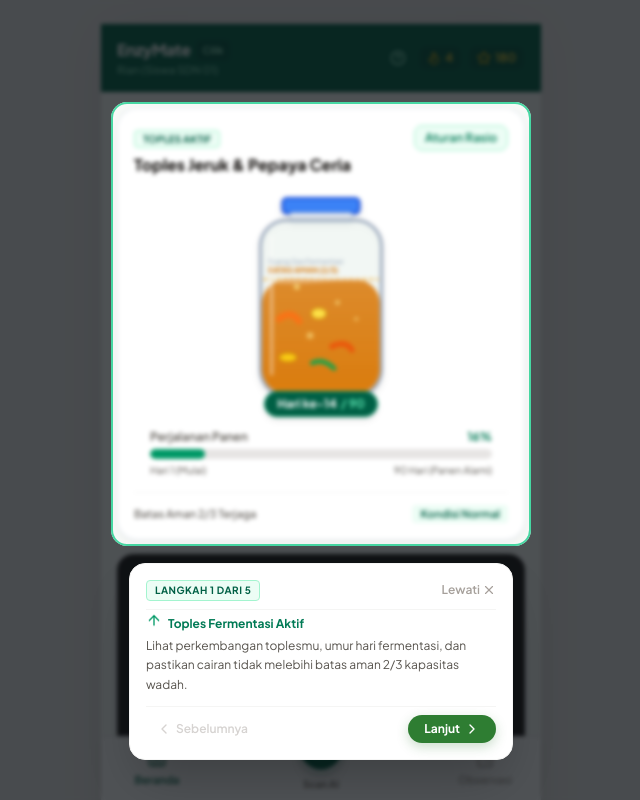
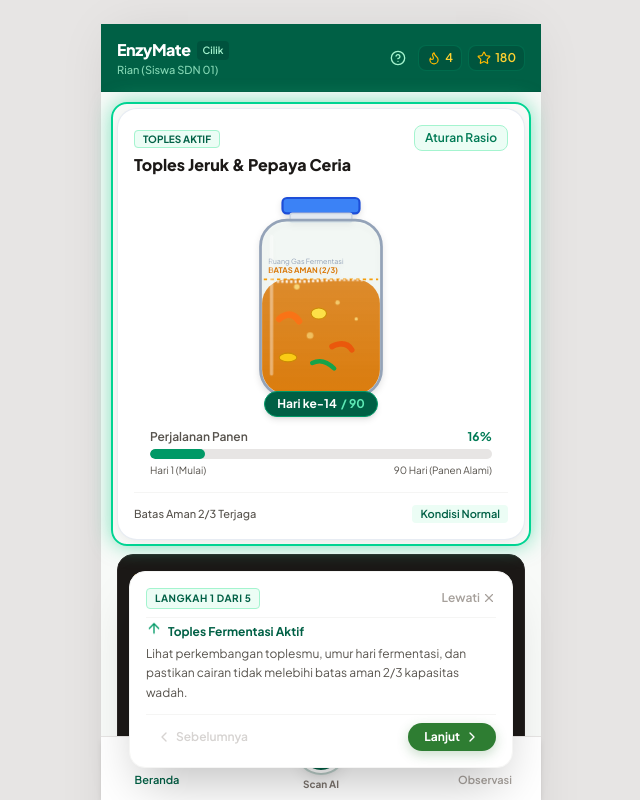
Before and after one commit to Liberate-dev/Enzymate, a React (Vite) app: page / in a window 1280 px wide. Both pictures are taken after a click on the button "Mulai Tur Panduan". Shown: the top 800 px of the page, without its empty margins (319-959 px from the left). Built offline with nearby package versions, Linux system fonts and the light colour scheme.

Commit message:
fix: cutout mask for zero blur on highlighted element, adaptive tooltip placement, and accurate header stats tracking

```diff
--- a/src/App.tsx
+++ b/src/App.tsx
@@ -297,7 +297,7 @@ export const App: React.FC = () => {
         {/* MAIN BODY AREA */}
         <main className="flex-1 flex flex-col overflow-hidden relative">
           {activeTab === 'home' && (
-            <div className="flex-1 overflow-y-auto p-4 space-y-3.5 pb-24">
+            <div id="main-scroll-container" className="flex-1 overflow-y-auto p-4 space-y-3.5 pb-24">
               {/* KARTU TOPLES AKTIF (Target Spotlight Step 1) */}
               <div id="tour-jar-card" className="enzymate-card p-4 relative">
                 <div className="flex justify-between items-start mb-2">
--- a/src/components/AppTourGuide.tsx
+++ b/src/components/AppTourGuide.tsx
@@ -1,11 +1,11 @@
-import React, { useState, useEffect } from 'react';
+import React, { useState, useEffect, useRef, useCallback } from 'react';
 import { ChevronLeft, ChevronRight, X, ArrowUp, ArrowDown } from 'lucide-react';
 
 export interface TourStep {
   targetId: string;
   title: string;
   description: string;
-  placement: 'top' | 'bottom' | 'center';
+  preferredPlacement?: 'top' | 'bottom';
 }
 
 const TOUR_STEPS: TourStep[] = [
@@ -13,31 +13,31 @@ const TOUR_STEPS: TourStep[] = [
     targetId: 'tour-jar-card',
     title: 'Toples Fermentasi Aktif',
     description: 'Lihat perkembangan toplesmu, umur hari fermentasi, dan pastikan cairan tidak melebihi batas aman 2/3 kapasitas wadah.',
-    placement: 'bottom'
+    preferredPlacement: 'bottom'
   },
   {
     targetId: 'tour-calculator-card',
     title: 'Kalkulator Takaran 1 : 3 : 10',
     description: 'Gunakan kalkulator ini untuk menghitung takaran presisi gula merah, sisa kulit buah, dan air sesuai volume toplesmu.',
-    placement: 'bottom'
+    preferredPlacement: 'bottom'
   },
   {
     targetId: 'tour-mission-card',
     title: 'Misi & Observasi Harian',
     description: 'Setiap hari, buka toples perlahan untuk merilis gas, lalu catat warna, aroma, dan jamur di kartu observasi harian.',
-    placement: 'top'
+    preferredPlacement: 'top'
   },
   {
     targetId: 'tour-scanner-button',
     title: 'AI Camera Scanner',
     description: 'Pindai sisa kulit buah atau sayur segar menggunakan kamera Edge AI offline untuk memastikan bahan layak sebelum difermentasi.',
-    placement: 'top'
+    preferredPlacement: 'top'
   },
   {
     targetId: 'tour-header-stats',
     title: 'Streak & Poin Kedisiplinan',
     description: 'Pertahankan streak harian dan raih poin untuk membuka lencana serta membawa kelasmu memimpin klasemen sekolah!',
-    placement: 'bottom'
+    preferredPlacement: 'bottom'
   }
 ];
 
@@ -58,30 +58,68 @@ export const AppTourGuide: React.FC<AppTourGuideProps> = ({
 }) => {
   const [currentStepIndex, setCurrentStepIndex] = useState(0);
   const [targetRect, setTargetRect] = useState<DOMRect | null>(null);
+  const rafRef = useRef<number | null>(null);
 
-  // Update target bounding box ketika step berganti atau window di-resize
+  // Fungsi sinkronisasi koordinat posisi elemen target
+  const syncRect = useCallback(() => {
+    if (!isOpen) return;
+    const step = TOUR_STEPS[currentStepIndex];
+    const el = document.getElementById(step.targetId);
+    if (el) {
+      const rect = el.getBoundingClientRect();
+      setTargetRect(rect);
+    }
+  }, [isOpen, currentStepIndex]);
+
+  // Handle scroll & penyesuaian saat step berganti
   useEffect(() => {
     if (!isOpen) return;
 
-    const updateRect = () => {
-      const step = TOUR_STEPS[currentStepIndex];
-      const el = document.getElementById(step.targetId);
-      if (el) {
-        el.scrollIntoView({ behavior: 'smooth', block: 'center' });
-        // Beri sedikit jeda scroll agar posisi rect akurat
-        setTimeout(() => {
-          const rect = el.getBoundingClientRect();
-          setTargetRect(rect);
-        }, 150);
+    const step = TOUR_STEPS[currentStepIndex];
+    const el = document.getElementById(step.targetId);
+
+    if (el) {
+      if (step.targetId === 'tour-header-stats') {
+        // Untuk header stats di langkah 5, scroll container ke paling atas seketika
+        const scrollContainer = document.getElementById('main-scroll-container');
+        if (scrollContainer) {
+          scrollContainer.scrollTo({ top: 0, behavior: 'auto' });
+        }
+        window.scrollTo({ top: 0, behavior: 'auto' });
       } else {
-        setTargetRect(null);
+        // Scroll instan ke elemen agar tidak terjadi delay animasi getBoundingClientRect
+        el.scrollIntoView({ behavior: 'auto', block: 'nearest' });
+      }
+    }
+
+    // Ambil koordinat awal
+    syncRect();
+
+    // Pastikan posisi ter-update setelah frame berikutnya
+    rafRef.current = requestAnimationFrame(() => {
+      syncRect();
+    });
+
+    const scrollContainer = document.getElementById('main-scroll-container');
+    const handleScroll = () => {
+      syncRect();
+    };
+
+    window.addEventListener('resize', handleScroll);
+    window.addEventListener('scroll', handleScroll, true);
+    if (scrollContainer) {
+      scrollContainer.addEventListener('scroll', handleScroll, { passive: true });
+    }
+
+    return () => {
+      if (rafRef.current) cancelAnimationFrame(rafRef.current);
+      window.removeEventListener('resize', handleScroll);
+      window.removeEventListener('scroll', handleScroll, true);
+      if (scrollContainer) {
+        scrollContainer.removeEventListener('scroll', handleScroll);
       }
     };
-
-    updateRect();
-    window.addEventListener('resize', updateRect);
-    return () => window.removeEventListener('resize', updateRect);
-  }, [isOpen, currentStepIndex]);
+  }, [isOpen, currentStepIndex, syncRect]);
 
   const handleNext = () => {
     if (currentStepIndex < TOUR_STEPS.length - 1) {
@@ -131,7 +169,7 @@ export const AppTourGuide: React.FC<AppTourGuideProps> = ({
               onClick={onDismissPrompt}
               className="w-full py-2 px-4 rounded-xl text-stone-500 hover:text-stone-800 font-semibold text-xs transition-colors"
             >
-              Nanti Saja (Bisa Dibuka Kapan Saja)
+              Nanti Saja
             </button>
           </div>
         </div>
@@ -139,7 +177,7 @@ export const AppTourGuide: React.FC<AppTourGuideProps> = ({
     );
   }
 
-  // ================= 2. SPOTLIGHT & BOKEH OVERLAY TOUR =================
+  // ================= 2. SPOTLIGHT DENGAN HOLE-CUTOUT (TIDAK BLUR DI AREA TARGET) =================
   if (!isOpen) return null;
 
   const currentStep = TOUR_STEPS[currentStepIndex];
@@ -147,33 +185,71 @@ export const AppTourGuide: React.FC<AppTourGuideProps> = ({
   const isLast = currentStepIndex === TOUR_STEPS.length - 1;
 
   // Hitung posisi kotak sorot dengan margin aman
-  const padding = 6;
-  const spotlightStyle: React.CSSProperties = targetRect
-    ? {
-        position: 'fixed',
-        top: Math.max(8, targetRect.top - padding),
-        left: Math.max(8, targetRect.left - padding),
-        width: targetRect.width + padding * 2,
-        height: targetRect.height + padding * 2,
-        borderRadius: '16px',
-        boxShadow: '0 0 0 9999px rgba(12, 16, 20, 0.72)',
-        border: '2px solid rgba(52, 211, 153, 0.9)',
-        zIndex: 51,
-        pointerEvents: 'none',
-        transition: 'all 0.25s ease-out'
-      }
-    : {};
+  const pad = 6;
+  const spotlightX = targetRect ? Math.max(4, targetRect.left - pad) : 0;
+  const spotlightY = targetRect ? Math.max(4, targetRect.top - pad) : 0;
+  const spotlightW = targetRect ? targetRect.width + pad * 2 : 0;
+  const spotlightH = targetRect ? targetRect.height + pad * 2 : 0;
+
+  // Logika posisi tooltip dinamis: jika target di bagian bawah layar (misal tombol Scan),
+  // tempatkan tooltip di bagian ATAS agar tidak menutupi tombol!
+  const isTargetAtBottom = targetRect ? targetRect.top > window.innerHeight * 0.45 : false;
 
   return (
     <div className="fixed inset-0 z-50 pointer-events-auto overflow-hidden animate-in fade-in duration-200">
-      {/* Efek Bokeh Latar Belakang */}
-      <div className="fixed inset-0 backdrop-blur-[2px] pointer-events-none" />
+      {/* SVG MASK UNTUK MENG-CUTOUT BLUR & WARNA GELAP DI AREA HIGHLIGHT */}
+      {targetRect && (
+        <svg className="fixed inset-0 w-0 h-0 pointer-events-none" aria-hidden="true">
+          <defs>
+            <mask id="spotlight-mask" maskUnits="userSpaceOnUse" maskContentUnits="userSpaceOnUse">
+              {/* Bagian putih: dilapisi gelap & blur */}
+              <rect width="100vw" height="100vh" fill="white" />
+              {/* Bagian hitam (cutout): 100% tembus pandang, TANPA BLUR, TANPA GELAP */}
+              <rect
+                x={spotlightX}
+                y={spotlightY}
+                width={spotlightW}
+                height={spotlightH}
+                rx={16}
+                ry={16}
+                fill="black"
+              />
+            </mask>
+          </defs>
+        </svg>
+      )}
 
-      {/* Kotak Sorotan Lampu (Spotlight Cutout) */}
-      {targetRect && <div style={spotlightStyle} />}
+      {/* OVERLAY GELAP & BOKEH DENGAN CUTOUT MASK (BAGIAN HIGHLIGHT TIDAK KENA BLUR) */}
+      <div
+        className="fixed inset-0 pointer-events-none z-50 transition-all duration-200"
+        style={{
+          backgroundColor: 'rgba(12, 16, 20, 0.72)',
+          backdropFilter: 'blur(3px)',
+          WebkitBackdropFilter: 'blur(3px)',
+          mask: targetRect ? 'url(#spotlight-mask)' : 'none',
+          WebkitMask: targetRect ? 'url(#spotlight-mask)' : 'none'
+        }}
+      />
 
-      {/* Dialog Panduan & Penunjuk Panah */}
-      <div className="fixed inset-x-4 z-52 flex justify-center bottom-6 sm:bottom-10 pointer-events-auto">
+      {/* BINGKAI HIGHLIGHT HIJAU MENYALA DI SEKELILING ELEMEN TARGET */}
+      {targetRect && (
+        <div
+          className="fixed pointer-events-none z-51 rounded-2xl border-2 border-emerald-400 shadow-[0_0_20px_rgba(52,211,153,0.6)] transition-all duration-200"
+          style={{
+            top: spotlightY,
+            left: spotlightX,
+            width: spotlightW,
+            height: spotlightH
+          }}
+        />
+      )}
+
+      {/* KOTAK KETERANGAN FLEKSIBEL (MUNCUL DI ATAS ATAU DI BAWAH SESUAI POSISI TARGET) */}
+      <div
+        className={`fixed inset-x-4 z-52 flex justify-center pointer-events-auto transition-all duration-200 ${
+          isTargetAtBottom ? 'top-6 sm:top-8' : 'bottom-6 sm:bottom-8'
+        }`}
+      >
         <div className="w-full max-w-sm bg-white rounded-2xl p-4 shadow-2xl border border-stone-100 flex flex-col text-stone-900 animate-in slide-in-from-bottom-2 duration-200">
           {/* Header Dialog */}
           <div className="flex items-center justify-between pb-2 mb-1.5 border-b border-stone-100">
@@ -189,12 +265,12 @@ export const AppTourGuide: React.FC<AppTourGuideProps> = ({
             </button>
           </div>
 
-          {/* Indikator Panah Penunjuk */}
-          <div className="flex items-center gap-1.5 text-emerald-700 text-xs font-bold mb-1">
-            {currentStep.placement === 'bottom' ? (
-              <ArrowUp className="w-4 h-4 text-emerald-600 animate-bounce" />
+          {/* Indikator Panah Penunjuk Sesuai Posisi Elemen Target */}
+          <div className="flex items-center gap-1.5 text-emerald-800 text-xs font-bold mb-1">
+            {isTargetAtBottom ? (
+              <ArrowDown className="w-4 h-4 text-emerald-600 animate-bounce shrink-0" />
             ) : (
-              <ArrowDown className="w-4 h-4 text-emerald-600 animate-bounce" />
+              <ArrowUp className="w-4 h-4 text-emerald-600 animate-bounce shrink-0" />
             )}
             <span>{currentStep.title}</span>
           </div>
```
Also changed, not shown: 2 other files (tests, documents, lock files or other folders).
